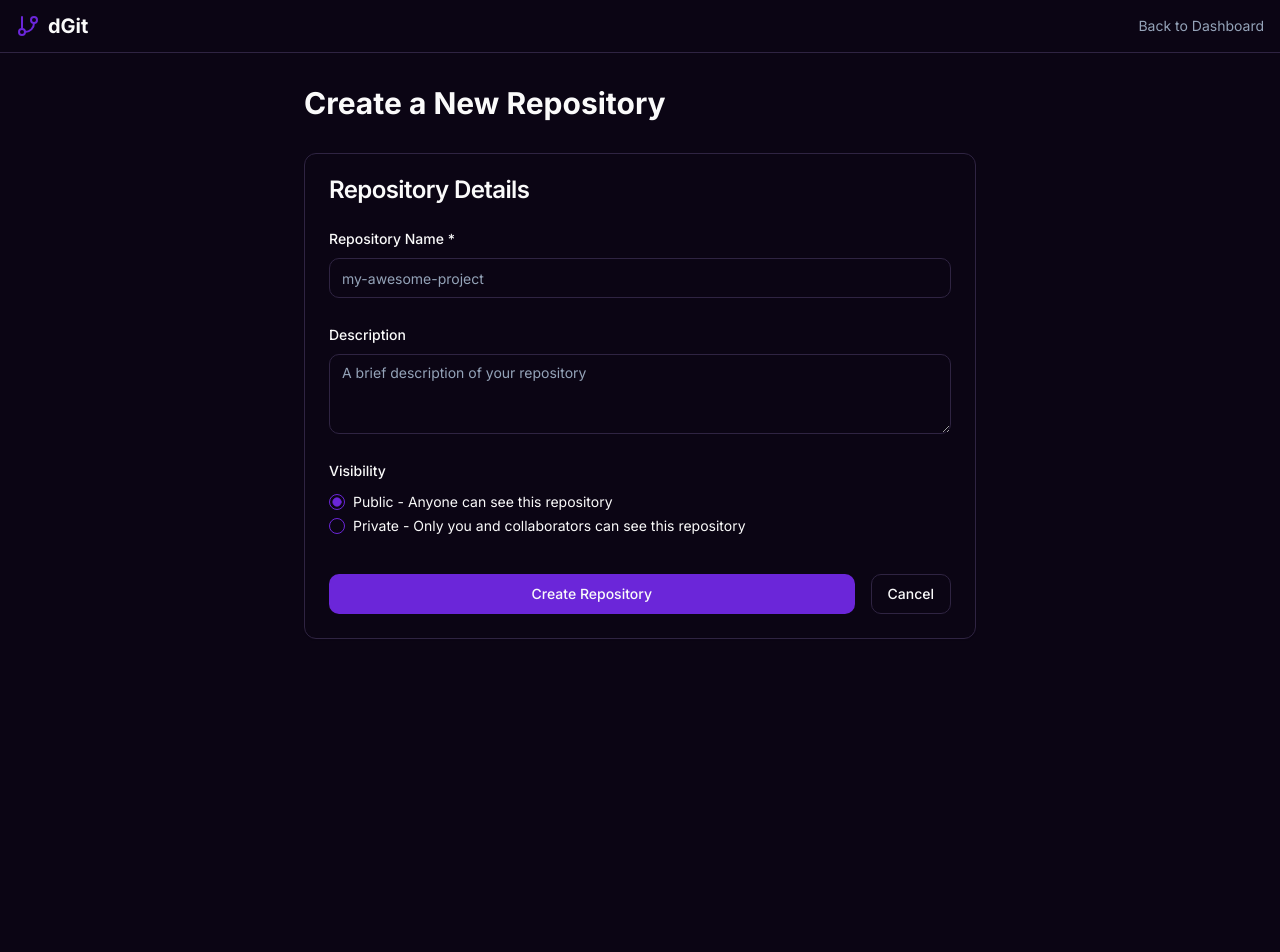
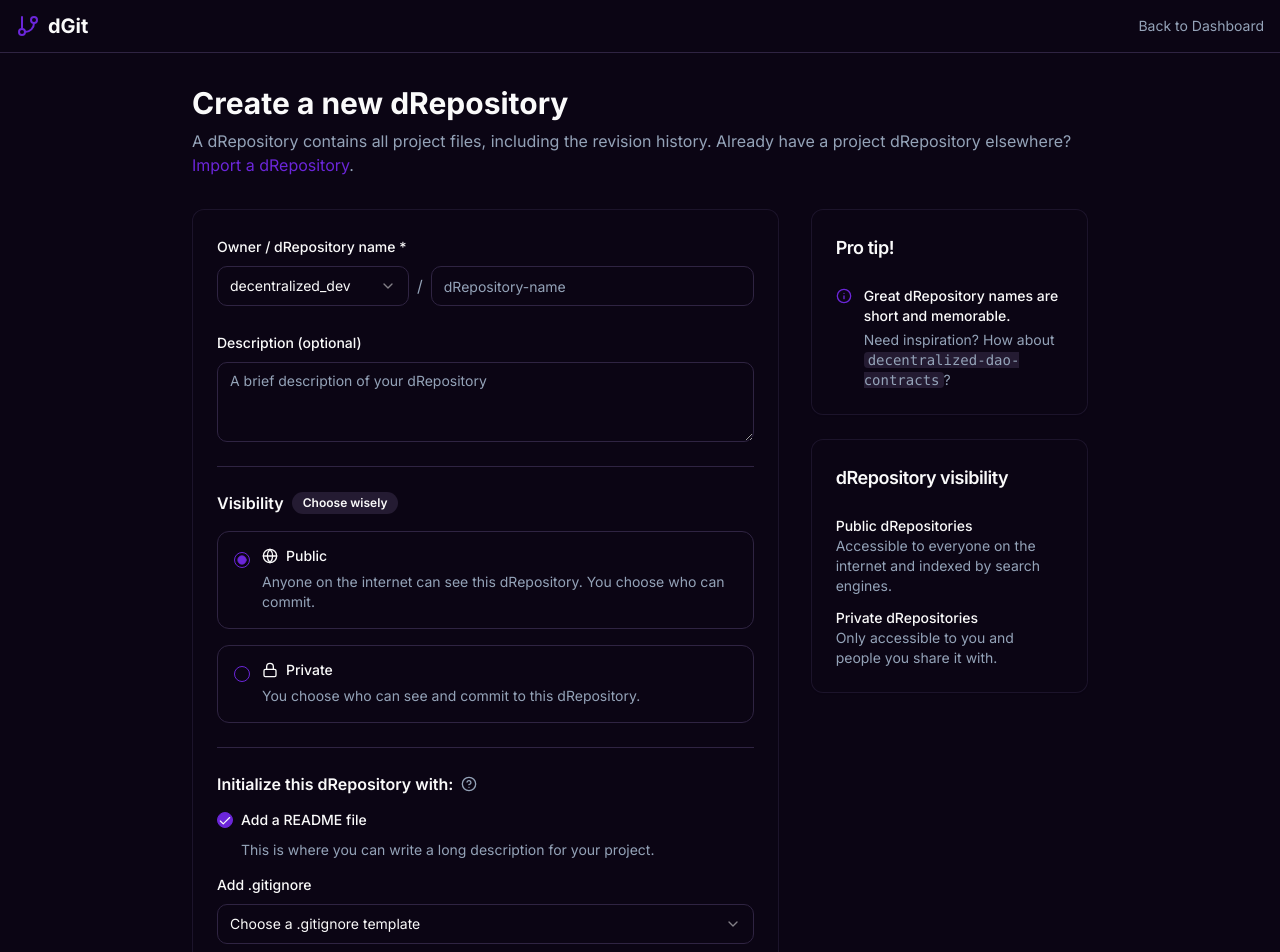
Before and after one commit to Aniket-Git5/dgit-nexus-code-54, a React (Vite) app: page /create in a window 1280 px wide. Shown: the top 952 px of the page. Before the commit the page ends 800 px from the top, so only its background shows below. Built offline with nearby package versions, Linux system fonts and the light colour scheme.

Commit message:
Fix: Improve create repository page
- Fix content overflow issues.
- Link create repository page with new dRepository.
- Improve the create repository page, taking GitHub as a reference.

```diff
--- a/src/components/dashboard/DashboardHeader.tsx
+++ b/src/components/dashboard/DashboardHeader.tsx
@@ -12,6 +12,7 @@ import {
 } from '@/components/ui/dropdown-menu';
 import { GitBranch, Search, Bell, Plus, ChevronDown, User, Settings, Star, File, Menu } from 'lucide-react';
 import { Sheet, SheetContent, SheetTrigger } from '@/components/ui/sheet';
+import { Link } from 'react-router-dom';
 import DashboardSidebar from './DashboardSidebar';
 
 const DashboardHeader = () => {
@@ -66,9 +67,11 @@ const DashboardHeader = () => {
                 </Button>
               </DropdownMenuTrigger>
               <DropdownMenuContent align="end" className="w-56 card-elevated">
-                <DropdownMenuItem className="flex items-center gap-2">
-                  <GitBranch className="h-4 w-4" />
-                  New dRepository
+                <DropdownMenuItem className="flex items-center gap-2" asChild>
+                  <Link to="/create">
+                    <GitBranch className="h-4 w-4" />
+                    New dRepository
+                  </Link>
                 </DropdownMenuItem>
                 <DropdownMenuItem className="flex items-center gap-2">
                   <File className="h-4 w-4" />
--- a/src/components/dashboard/WelcomeBanner.tsx
+++ b/src/components/dashboard/WelcomeBanner.tsx
@@ -2,6 +2,7 @@ import { Button } from '@/components/ui/button';
 import { Card, CardContent } from '@/components/ui/card';
 import { Badge } from '@/components/ui/badge';
 import { GitBranch, Star, Users, ArrowRight, Plus, Compass } from 'lucide-react';
+import { Link } from 'react-router-dom';
 
 const WelcomeBanner = () => {
   return (
@@ -39,10 +40,12 @@ const WelcomeBanner = () => {
 
           {/* CTA Section */}
           <div className="flex flex-col sm:flex-row gap-3">
-            <Button className="btn-primary flex items-center gap-2">
-              <Plus className="h-4 w-4" />
-              New dRepository
-              <ArrowRight className="h-4 w-4" />
+            <Button className="btn-primary flex items-center gap-2" asChild>
+              <Link to="/create">
+                <Plus className="h-4 w-4" />
+                New dRepository
+                <ArrowRight className="h-4 w-4" />
+              </Link>
             </Button>
             <Button variant="outline" className="card-elevated flex items-center gap-2">
               <Compass className="h-4 w-4" />
--- a/src/pages/CreateRepository.tsx
+++ b/src/pages/CreateRepository.tsx
@@ -5,7 +5,11 @@ import { Input } from '@/components/ui/input';
 import { Label } from '@/components/ui/label';
 import { Textarea } from '@/components/ui/textarea';
 import { RadioGroup, RadioGroupItem } from '@/components/ui/radio-group';
-import { GitBranch } from 'lucide-react';
+import { Checkbox } from '@/components/ui/checkbox';
+import { Select, SelectContent, SelectItem, SelectTrigger, SelectValue } from '@/components/ui/select';
+import { Separator } from '@/components/ui/separator';
+import { Badge } from '@/components/ui/badge';
+import { GitBranch, Lock, Globe, Check, Info, HelpCircle } from 'lucide-react';
 import { Link, useNavigate } from 'react-router-dom';
 import { useToast } from '@/hooks/use-toast';
 
@@ -14,6 +18,10 @@ const CreateRepository = () => {
   const [description, setDescription] = useState('');
   const [visibility, setVisibility] = useState('public');
   const [isLoading, setIsLoading] = useState(false);
+  const [owner, setOwner] = useState('decentralized_dev');
+  const [initializeReadme, setInitializeReadme] = useState(true);
+  const [addGitignore, setAddGitignore] = useState('');
+  const [addLicense, setAddLicense] = useState('');
   const navigate = useNavigate();
   const { toast } = useToast();
 
@@ -62,62 +70,175 @@ const CreateRepository = () => {
 
       {/* Main Content */}
       <div className="container mx-auto px-4 py-8">
-        <div className="max-w-2xl mx-auto">
-          <h1 className="text-3xl font-bold text-foreground mb-8">Create a New Repository</h1>
+        <div className="max-w-4xl mx-auto">
+          <div className="mb-8">
+            <h1 className="text-3xl font-bold text-foreground mb-2">Create a new dRepository</h1>
+            <p className="text-muted-foreground">
+              A dRepository contains all project files, including the revision history. Already have a project dRepository elsewhere?{' '}
+              <a href="#" className="text-primary hover:underline">Import a dRepository</a>.
+            </p>
+          </div>
 
-          <Card>
-            <CardHeader>
-              <CardTitle>Repository Details</CardTitle>
-            </CardHeader>
-            <CardContent>
+          <div className="grid grid-cols-1 lg:grid-cols-3 gap-8">
+            {/* Main Form */}
+            <div className="lg:col-span-2">
+              <Card className="card-elevated">
+                <CardContent className="p-6">
                   <form onSubmit={handleSubmit} className="space-y-6">
-                {/* Repository Name */}
+                    {/* Owner / Repository name */}
                     <div className="space-y-2">
-                  <Label htmlFor="repo-name">Repository Name *</Label>
+                      <Label>Owner / dRepository name *</Label>
+                      <div className="flex items-center space-x-2">
+                        <Select value={owner} onValueChange={setOwner}>
+                          <SelectTrigger className="w-48">
+                            <SelectValue />
+                          </SelectTrigger>
+                          <SelectContent>
+                            <SelectItem value="decentralized_dev">decentralized_dev</SelectItem>
+                            <SelectItem value="dao-collective">dao-collective</SelectItem>
+                            <SelectItem value="web3-builders">web3-builders</SelectItem>
+                          </SelectContent>
+                        </Select>
+                        <span className="text-muted-foreground">/</span>
                         <Input
-                    id="repo-name"
                           value={repoName}
                           onChange={(e) => setRepoName(e.target.value)}
-                    placeholder="my-awesome-project"
+                          placeholder="dRepository-name"
+                          className="flex-1"
                           required
                         />
+                      </div>
+                      {repoName && (
+                        <div className="flex items-center gap-2 text-sm">
+                          <Check className="h-4 w-4 text-green-500" />
+                          <span className="text-muted-foreground">
+                            {owner}/{repoName} is available
+                          </span>
+                        </div>
+                      )}
                     </div>
 
                     {/* Description */}
                     <div className="space-y-2">
-                  <Label htmlFor="description">Description</Label>
+                      <Label htmlFor="description">Description (optional)</Label>
                       <Textarea
                         id="description"
                         value={description}
                         onChange={(e) => setDescription(e.target.value)}
-                    placeholder="A brief description of your repository"
+                        placeholder="A brief description of your dRepository"
                         rows={3}
                       />
                     </div>
 
+                    <Separator />
+
                     {/* Visibility */}
-                <div className="space-y-3">
-                  <Label>Visibility</Label>
+                    <div className="space-y-4">
+                      <div className="flex items-center gap-2">
+                        <Label className="text-base font-semibold">Visibility</Label>
+                        <Badge variant="secondary" className="text-xs">Choose wisely</Badge>
+                      </div>
                       <RadioGroup value={visibility} onValueChange={setVisibility}>
-                    <div className="flex items-center space-x-2">
-                      <RadioGroupItem value="public" id="public" />
-                      <Label htmlFor="public" className="font-normal">
-                        Public - Anyone can see this repository
+                        <div className="space-y-4">
+                          <div className="flex items-start space-x-3 p-4 border rounded-lg hover:bg-accent/50 transition-colors">
+                            <RadioGroupItem value="public" id="public" className="mt-1" />
+                            <div className="flex-1">
+                              <div className="flex items-center gap-2 mb-2">
+                                <Globe className="h-4 w-4" />
+                                <Label htmlFor="public" className="font-medium cursor-pointer">
+                                  Public
                                 </Label>
                               </div>
-                    <div className="flex items-center space-x-2">
-                      <RadioGroupItem value="private" id="private" />
-                      <Label htmlFor="private" className="font-normal">
-                        Private - Only you and collaborators can see this repository
+                              <p className="text-sm text-muted-foreground">
+                                Anyone on the internet can see this dRepository. You choose who can commit.
+                              </p>
+                            </div>
+                          </div>
+                          <div className="flex items-start space-x-3 p-4 border rounded-lg hover:bg-accent/50 transition-colors">
+                            <RadioGroupItem value="private" id="private" className="mt-1" />
+                            <div className="flex-1">
+                              <div className="flex items-center gap-2 mb-2">
+                                <Lock className="h-4 w-4" />
+                                <Label htmlFor="private" className="font-medium cursor-pointer">
+                                  Private
                                 </Label>
+                              </div>
+                              <p className="text-sm text-muted-foreground">
+                                You choose who can see and commit to this dRepository.
+                              </p>
+                            </div>
+                          </div>
                         </div>
                       </RadioGroup>
                     </div>
 
+                    <Separator />
+
+                    {/* Initialize Repository */}
+                    <div className="space-y-4">
+                      <div className="flex items-center gap-2">
+                        <Label className="text-base font-semibold">Initialize this dRepository with:</Label>
+                        <HelpCircle className="h-4 w-4 text-muted-foreground" />
+                      </div>
+
+                      <div className="space-y-3">
+                         <div className="flex items-center space-x-2">
+                           <Checkbox
+                             id="readme"
+                             checked={initializeReadme}
+                             onCheckedChange={(checked) => setInitializeReadme(checked === true)}
+                           />
+                           <Label htmlFor="readme" className="cursor-pointer">
+                             Add a README file
+                           </Label>
+                         </div>
+                        <p className="text-sm text-muted-foreground ml-6">
+                          This is where you can write a long description for your project.
+                        </p>
+
+                        <div className="space-y-2">
+                          <Label>Add .gitignore</Label>
+                          <Select value={addGitignore} onValueChange={setAddGitignore}>
+                            <SelectTrigger>
+                              <SelectValue placeholder="Choose a .gitignore template" />
+                            </SelectTrigger>
+                            <SelectContent>
+                              <SelectItem value="">None</SelectItem>
+                              <SelectItem value="Node">Node</SelectItem>
+                              <SelectItem value="Python">Python</SelectItem>
+                              <SelectItem value="Solidity">Solidity</SelectItem>
+                              <SelectItem value="React">React</SelectItem>
+                              <SelectItem value="Rust">Rust</SelectItem>
+                            </SelectContent>
+                          </Select>
+                        </div>
+
+                        <div className="space-y-2">
+                          <Label>Choose a license</Label>
+                          <Select value={addLicense} onValueChange={setAddLicense}>
+                            <SelectTrigger>
+                              <SelectValue placeholder="Choose a license" />
+                            </SelectTrigger>
+                            <SelectContent>
+                              <SelectItem value="">None</SelectItem>
+                              <SelectItem value="MIT">MIT License</SelectItem>
+                              <SelectItem value="Apache-2.0">Apache License 2.0</SelectItem>
+                              <SelectItem value="GPL-3.0">GNU General Public License v3.0</SelectItem>
+                              <SelectItem value="BSD-3-Clause">BSD 3-Clause License</SelectItem>
+                            </SelectContent>
+                          </Select>
+                          <p className="text-sm text-muted-foreground">
+                            A license tells others what they can and can't do with your code.{' '}
+                            <a href="#" className="text-primary hover:underline">Learn more</a>.
+                          </p>
+                        </div>
+                      </div>
+                    </div>
+
                     {/* Submit Button */}
-                <div className="flex gap-4 pt-4">
-                  <Button type="submit" disabled={isLoading} className="flex-1">
-                    {isLoading ? 'Creating...' : 'Create Repository'}
+                    <div className="flex gap-4 pt-6">
+                      <Button type="submit" disabled={isLoading} className="btn-primary">
+                        {isLoading ? 'Creating dRepository...' : 'Create dRepository'}
                       </Button>
                       <Button type="button" variant="outline" asChild>
                         <Link to="/dashboard">Cancel</Link>
@@ -127,6 +248,53 @@ const CreateRepository = () => {
                 </CardContent>
               </Card>
             </div>
+
+            {/* Sidebar */}
+            <div className="space-y-6">
+              <Card className="card-elevated">
+                <CardHeader>
+                  <CardTitle className="text-lg">Pro tip!</CardTitle>
+                </CardHeader>
+                <CardContent>
+                  <div className="space-y-4 text-sm">
+                    <div className="flex items-start gap-3">
+                      <Info className="h-4 w-4 text-primary mt-0.5 flex-shrink-0" />
+                      <div>
+                        <p className="font-medium">Great dRepository names are short and memorable.</p>
+                        <p className="text-muted-foreground mt-1">
+                          Need inspiration? How about <span className="font-mono bg-muted px-1 rounded">
+                            {owner.split('_')[0]}-dao-contracts</span>?
+                        </p>
+                      </div>
+                    </div>
+                  </div>
+                </CardContent>
+              </Card>
+
+              <Card className="card-elevated">
+                <CardHeader>
+                  <CardTitle className="text-lg">dRepository visibility</CardTitle>
+                </CardHeader>
+                <CardContent>
+                  <div className="space-y-3 text-sm">
+                    <div>
+                      <h4 className="font-medium">Public dRepositories</h4>
+                      <p className="text-muted-foreground">
+                        Accessible to everyone on the internet and indexed by search engines.
+                      </p>
+                    </div>
+                    <div>
+                      <h4 className="font-medium">Private dRepositories</h4>
+                      <p className="text-muted-foreground">
+                        Only accessible to you and people you share it with.
+                      </p>
+                    </div>
+                  </div>
+                </CardContent>
+              </Card>
+            </div>
+          </div>
+        </div>
       </div>
     </div>
   );
```
Also changed, not shown: src/components/dashboard/DashboardSidebar.tsx (+5 -5 lines), src/components/dashboard/RepoQuickAccess.tsx (+6 -3 lines). Lines whose indentation alone changed are shown as unchanged.
